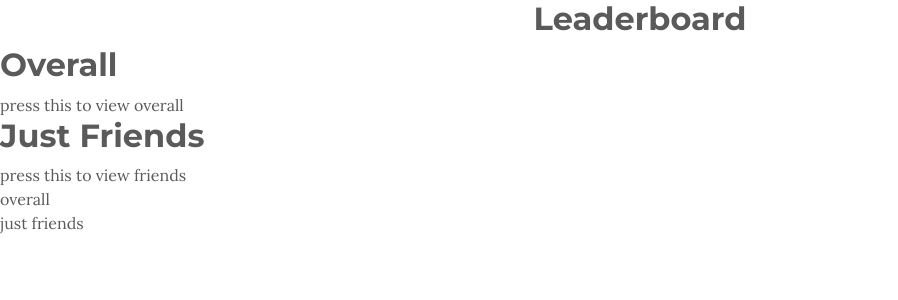
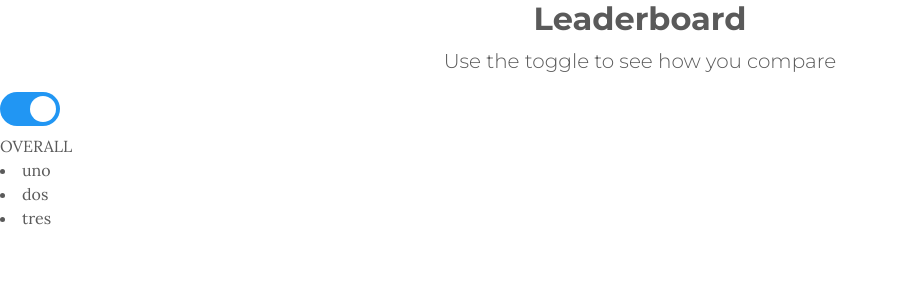
Before and after one commit to jendyren/emission, a Flask app: page /leaderboard in a window 1280 px wide. Shown: the part 95-395 px from the top of the page, without its empty margins (0-898 px from the left). Run offline with Flask 2, Linux system fonts and the light colour scheme; the visitor is signed in with stand-in values (Sample User, id 1); parts of the project's set-up code (start-up, migrations or seed data) failed here and were passed over; some libraries are stand-ins or nearby versions; some web fonts are replaced.

Commit message:
Fixed toggle for leaderboard

```diff
--- a/static/scripts/leaderboard.js
+++ b/static/scripts/leaderboard.js
@@ -1,16 +1,22 @@
-var currently_visible = "overall";
+var currently_visible = "";
 
-function toggle_leaderboards(id){
-  var current_leaderboard = document.getElementById("overall");
-  var new_leaderboard = document.getElementById(id);
-
-  if (current_leaderboard){
-    console.log(currently_visible)
-    current_leaderboard.style.display = "none";
+function toggle_leaderboards(){
+  var overall_leaderboard = document.getElementById("overall");
+  var friends_leaderboard = document.getElementById("just_friends");
+  if (currently_visible == ""){
+    overall_leaderboard.style.display = "block";
+    currently_visible = "overall";
   }
-
-  new_leaderboard.style.display = 'block';
-  currently_visible = id;
+  else if (currently_visible == "overall"){
+    overall_leaderboard.style.display = "none";
+    friends_leaderboard.style.display = "block";
+    currently_visible = "just_friends";
+  }
+  else if (currently_visible == "just_friends"){
+    overall_leaderboard.style.display = "block";
+    friends_leaderboard.style.display = "none";
+    currently_visible = "overall";
+  }
 }
 
 /*fetch('/get-leader', {
--- a/static/styles/leaderboard.css
+++ b/static/styles/leaderboard.css
@@ -1,3 +1,66 @@
+.hidden{
+  display: none;
+}
+
+.switch {
+  position: relative;
+  display: inline-block;
+  width: 60px;
+  height: 34px;
+}
+
+.switch input {
+  opacity: 0;
+  width: 0;
+  height: 0;
+}
+
+.slider {
+  position: absolute;
+  cursor: pointer;
+  top: 0;
+  left: 0;
+  right: 0;
+  bottom: 0;
+  background-color: #ccc;
+  -webkit-transition: .4s;
+  transition: .4s;
+}
+
+.slider:before {
+  position: absolute;
+  content: "";
+  height: 26px;
+  width: 26px;
+  left: 4px;
+  bottom: 4px;
+  background-color: white;
+  -webkit-transition: .4s;
+  transition: .4s;
+}
+
+input:checked + .slider {
+  background-color: #2196F3;
+}
+
+input:focus + .slider {
+  box-shadow: 0 0 1px #2196F3;
+}
+
+input:checked + .slider:before {
+  -webkit-transform: translateX(26px);
+  -ms-transform: translateX(26px);
+  transform: translateX(26px);
+}
+
+/* Rounded sliders */
+.slider.round {
+  border-radius: 34px;
+}
+
+.slider.round:before {
+  border-radius: 50%;
+}
 
 .badge-container {
   display: grid;
--- a/templates/leaderboard.html
+++ b/templates/leaderboard.html
@@ -5,20 +5,27 @@
 		<link rel="stylesheet" href="/static/styles/leaderboard.css">
 		{% include "partials/full navbar.html" %}
 	</head>
-	<body id="leaderboards-page" onload="toggle_leaderboards('overall')">
+	<body id="leaderboards-page" onload="toggle_leaderboards()">
 		<center>
 			<h2> Leaderboard </h2>
+      <p> Use the toggle to see how you compare</p>
 		</center>
-      <div onclick="toggle_leaderboards('overall')">
-        <h2> Overall</h2> press this to view overall
+
+      <label class="switch" onchange="toggle_leaderboards()">
+        <input type="checkbox" checked>
+        <span class="slider round"></span>
+      </label>
+
+      <div id="overall"> OVERALL
+        <li> uno </li>
+        <li> dos </li>
+        <li> tres </li>
       </div>
-
-      <div onclick="toggle_leaderboards('just_friends')">
-        <h2> Just Friends </h2> press this to view friends
+      <div id="just_friends" class="hidden"> JUST YA FRIENDOS
+        <li> uno 1</li>
+        <li> dos 2</li>
+        <li> tres 3</li>
       </div>
-
-      <div id="overall"> overall </div>
-      <div id="just_friends"> just friends </div>
       <center>
 
       <!--
```
